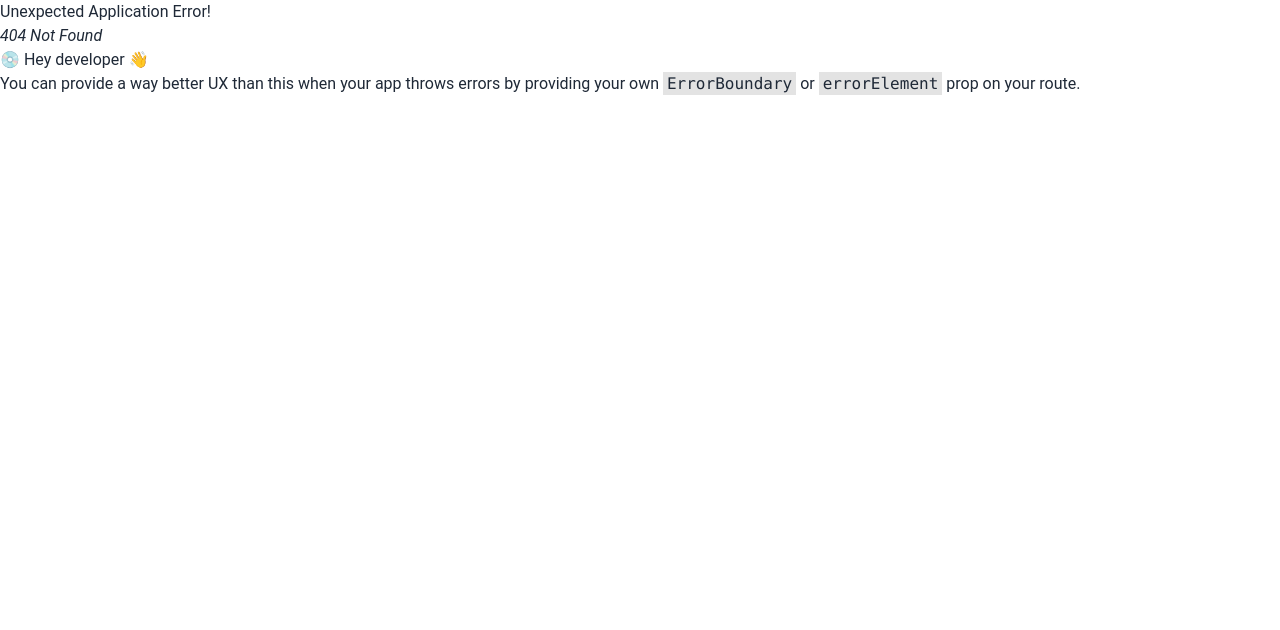
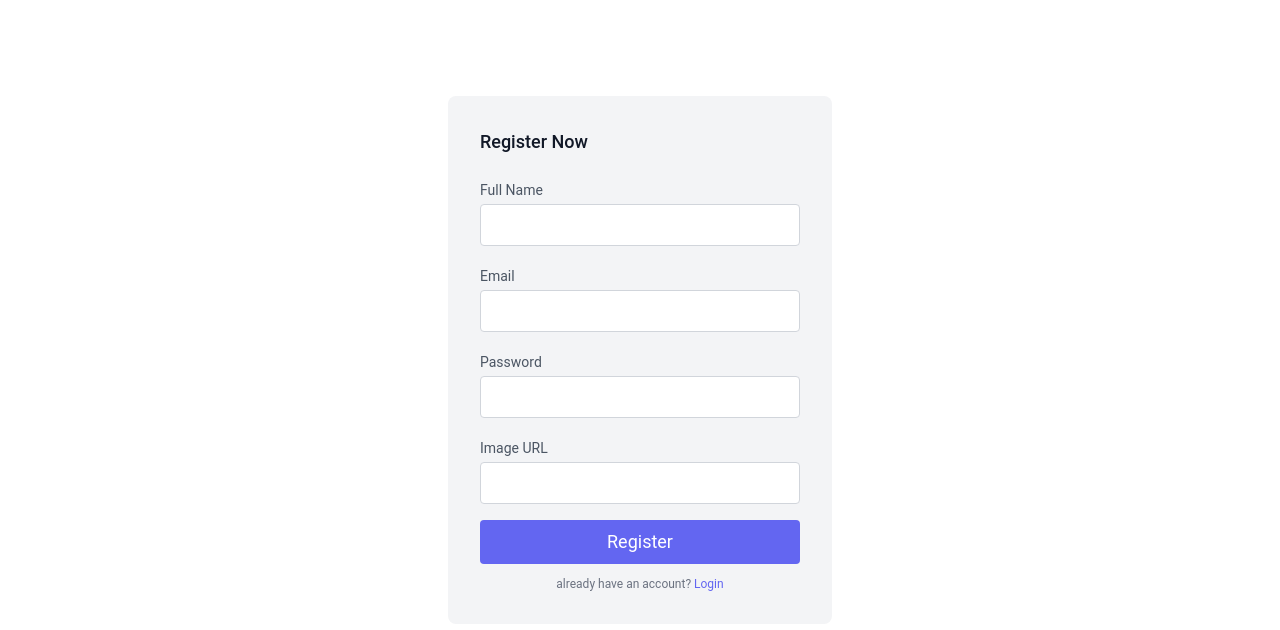
Before and after one commit to RomjanHossainn/polling-and-survey-application, a React (Vite) app: page /register in a window 1280 px wide. Before the commit this address had no page. Shown: the top 630 px of the page. Built offline with nearby package versions, Linux system fonts and the light colour scheme.

Commit message:
register form desgin

```diff
--- /dev/null
+++ b/src/Pages/Register/Register.jsx
@@ -0,0 +1,64 @@
+import { Link } from "react-router-dom";
+
+const Register = () => {
+    return (
+      <section className="text-gray-600 body-font">
+        <div className="container px-5 py-24 mx-auto flex flex-wrap items-center">
+          <div className=" max-w-sm bg-gray-100 rounded-lg p-8 flex flex-col mx-auto  w-full mt-10 md:mt-0">
+            <h2 className="text-gray-900 text-lg font-medium title-font mb-5">
+              Register Now
+            </h2>
+            <div className="relative mb-4">
+              <label className="leading-7 text-sm text-gray-600">
+                Full Name
+              </label>
+              <input
+                type="text"
+                name="name"
+                className="w-full bg-white rounded border border-gray-300 focus:border-indigo-500 focus:ring-2 focus:ring-indigo-200 text-base outline-none text-gray-700 py-1 px-3 leading-8 transition-colors duration-200 ease-in-out"
+              />
+            </div>
+            <div className="relative mb-4">
+              <label className="leading-7 text-sm text-gray-600">Email</label>
+              <input
+                type="email"
+                name="email"
+                className="w-full bg-white rounded border border-gray-300 focus:border-indigo-500 focus:ring-2 focus:ring-indigo-200 text-base outline-none text-gray-700 py-1 px-3 leading-8 transition-colors duration-200 ease-in-out"
+              />
+            </div>
+            <div className="relative mb-4">
+              <label className="leading-7 text-sm text-gray-600">
+                Password
+              </label>
+              <input
+                type="password"
+                name="password"
+                className="w-full bg-white rounded border border-gray-300 focus:border-indigo-500 focus:ring-2 focus:ring-indigo-200 text-base outline-none text-gray-700 py-1 px-3 leading-8 transition-colors duration-200 ease-in-out"
+              />
+            </div>
+            <div className="relative mb-4">
+              <label className="leading-7 text-sm text-gray-600">
+                Image URL
+              </label>
+              <input
+                type="text"
+                name="imageURL"
+                className="w-full bg-white rounded border border-gray-300 focus:border-indigo-500 focus:ring-2 focus:ring-indigo-200 text-base outline-none text-gray-700 py-1 px-3 leading-8 transition-colors duration-200 ease-in-out"
+              />
+            </div>
+            <button className="text-white bg-indigo-500 border-0 py-2 px-8 focus:outline-none hover:bg-indigo-600 rounded text-lg">
+              Register
+            </button>
+            <p className="text-xs text-center text-gray-500 mt-3">
+              already have an account?{" "}
+              <Link to="/login" className="text-indigo-500">
+                Login
+              </Link>
+            </p>
+          </div>
+        </div>
+      </section>
+    );
+};
+
+export default Register;
--- a/src/ShareComponets/Navbar/Navbar.jsx
+++ b/src/ShareComponets/Navbar/Navbar.jsx
@@ -1,5 +1,11 @@
+import logo from '../../assets/logo.png'
+
+import {Link} from 'react-router-dom'
 
 const Navbar = () => {
+
+
+
     return (
       <div className="navbar bg-base-100">
         <div className="navbar-start">
@@ -43,7 +49,7 @@ const Navbar = () => {
               </li>
             </ul>
           </div>
-          <a className="btn btn-ghost text-xl">daisyUI</a>
+          <Link><img src={logo} className='w-[150px]' alt="" /></Link>
         </div>
         <div className="navbar-center hidden lg:flex">
           <ul className="menu menu-horizontal px-1">
--- a/src/main.jsx
+++ b/src/main.jsx
@@ -5,8 +5,10 @@ import './index.css'
 import {RouterProvider } from "react-router-dom";
 import router from './Routes/Routes.jsx';
 
-ReactDOM.createRoot(document.getElementById('root')).render(
+ReactDOM.createRoot(document.getElementById("root")).render(
   <React.StrictMode>
-    <RouterProvider router={router}></RouterProvider>
-  </React.StrictMode>,
-)
+    <div className='max-w-screen-xl mx-auto px-4'>
+      <RouterProvider router={router}></RouterProvider>
+    </div>
+  </React.StrictMode>
+);
```
Also changed, not shown: src/Routes/Routes.jsx (+6 -1 lines), src/assets/logo.png (added).
